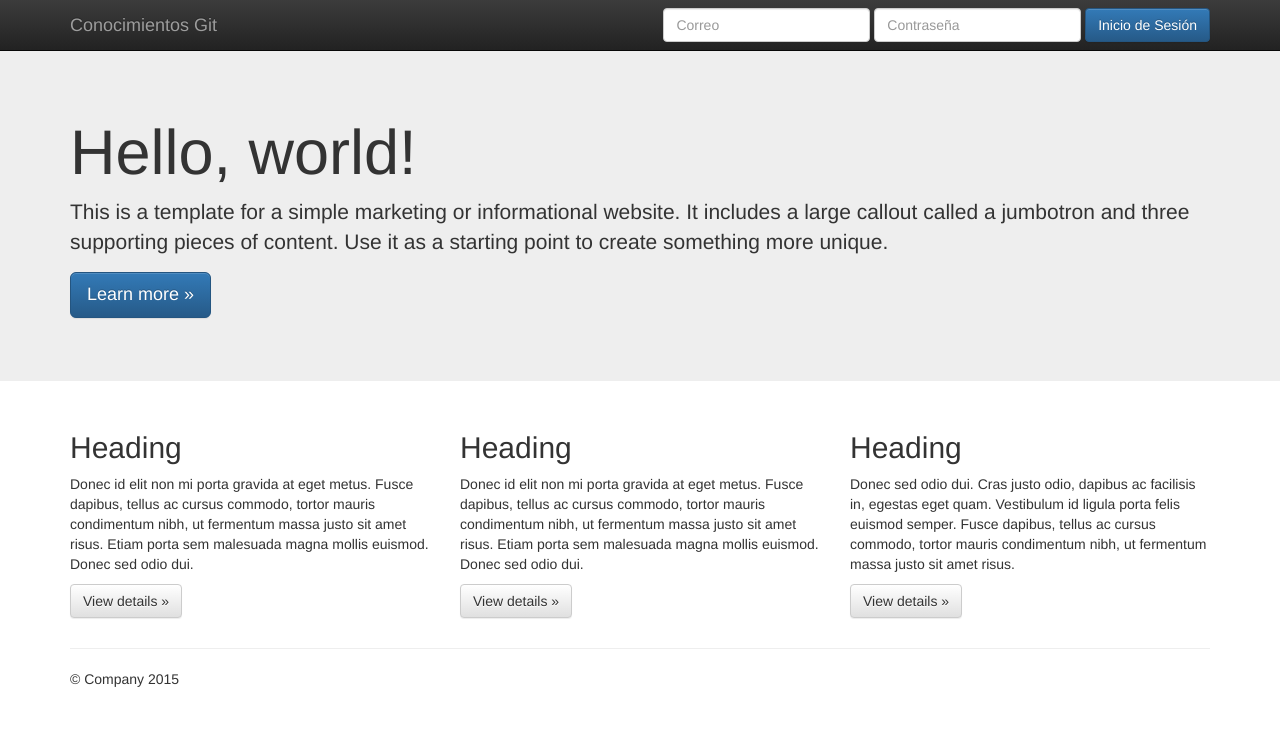
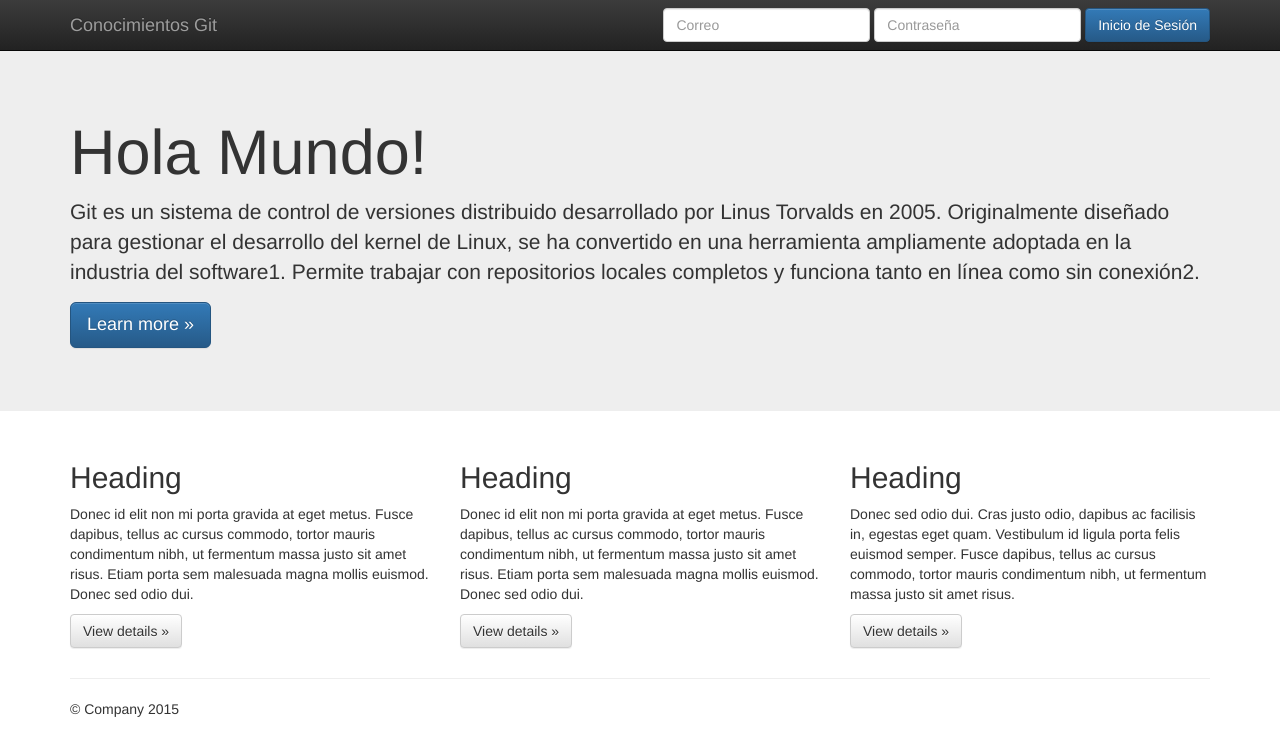
Before and after one commit to Ediithh/GitCurso, a plain HTML site: page index.html in a window 1280 px wide. Drawn offline with nearby package versions, Linux system fonts and the light colour scheme.

Commit message:
Se actualiza el titulo y la descripción

```diff
--- a/index.html
+++ b/index.html
@@ -55,8 +55,8 @@
     <!-- Main jumbotron for a primary marketing message or call to action -->
     <div class="jumbotron">
       <div class="container">
-        <h1>Hello, world!</h1>
-        <p>This is a template for a simple marketing or informational website. It includes a large callout called a jumbotron and three supporting pieces of content. Use it as a starting point to create something more unique.</p>
+        <h1>Hola Mundo!</h1>
+        <p>Git es un sistema de control de versiones distribuido desarrollado por Linus Torvalds en 2005. Originalmente diseñado para gestionar el desarrollo del kernel de Linux, se ha convertido en una herramienta ampliamente adoptada en la industria del software1. Permite trabajar con repositorios locales completos y funciona tanto en línea como sin conexión2.</p>
         <p><a class="btn btn-primary btn-lg" href="#" role="button">Learn more &raquo;</a></p>
       </div>
     </div>
```
